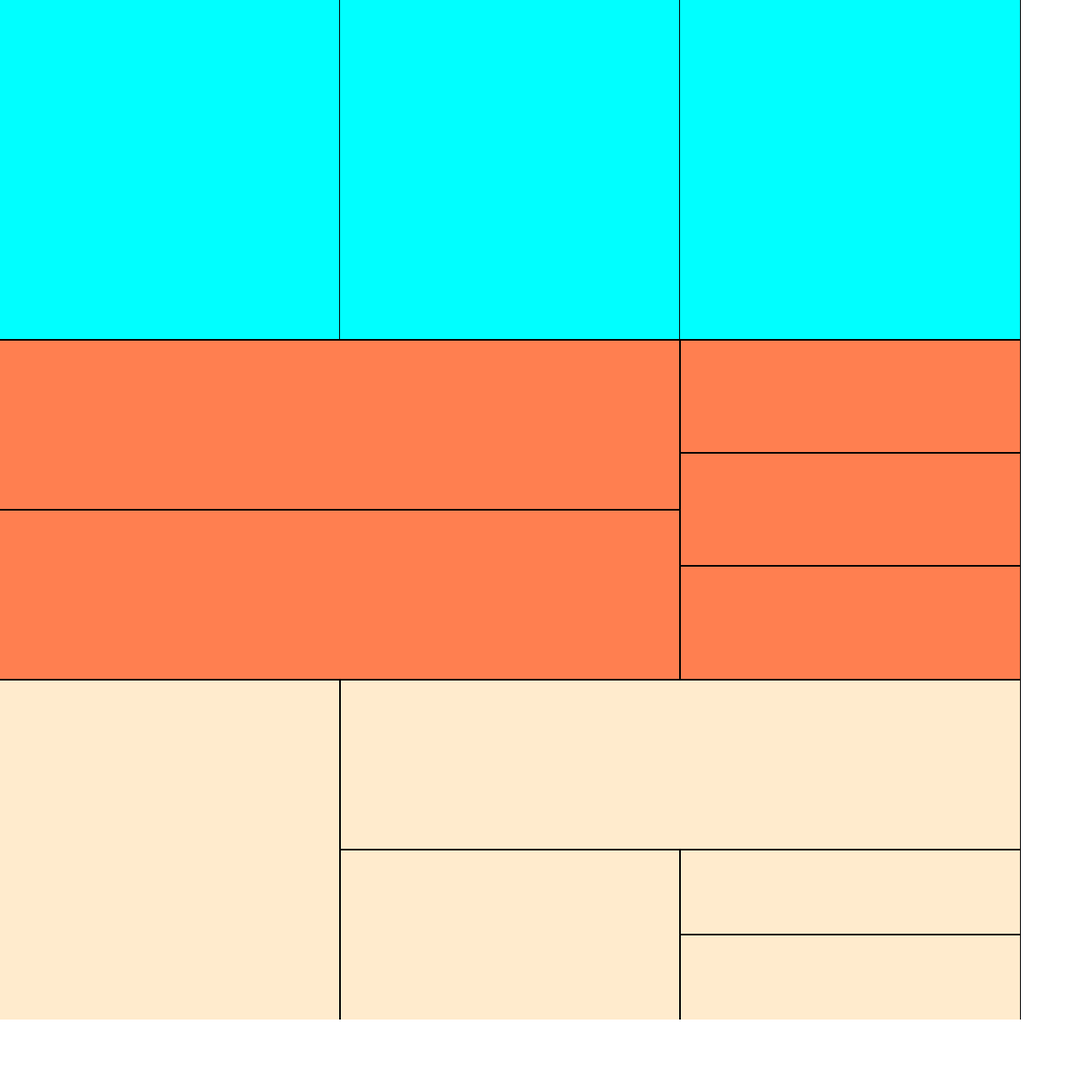
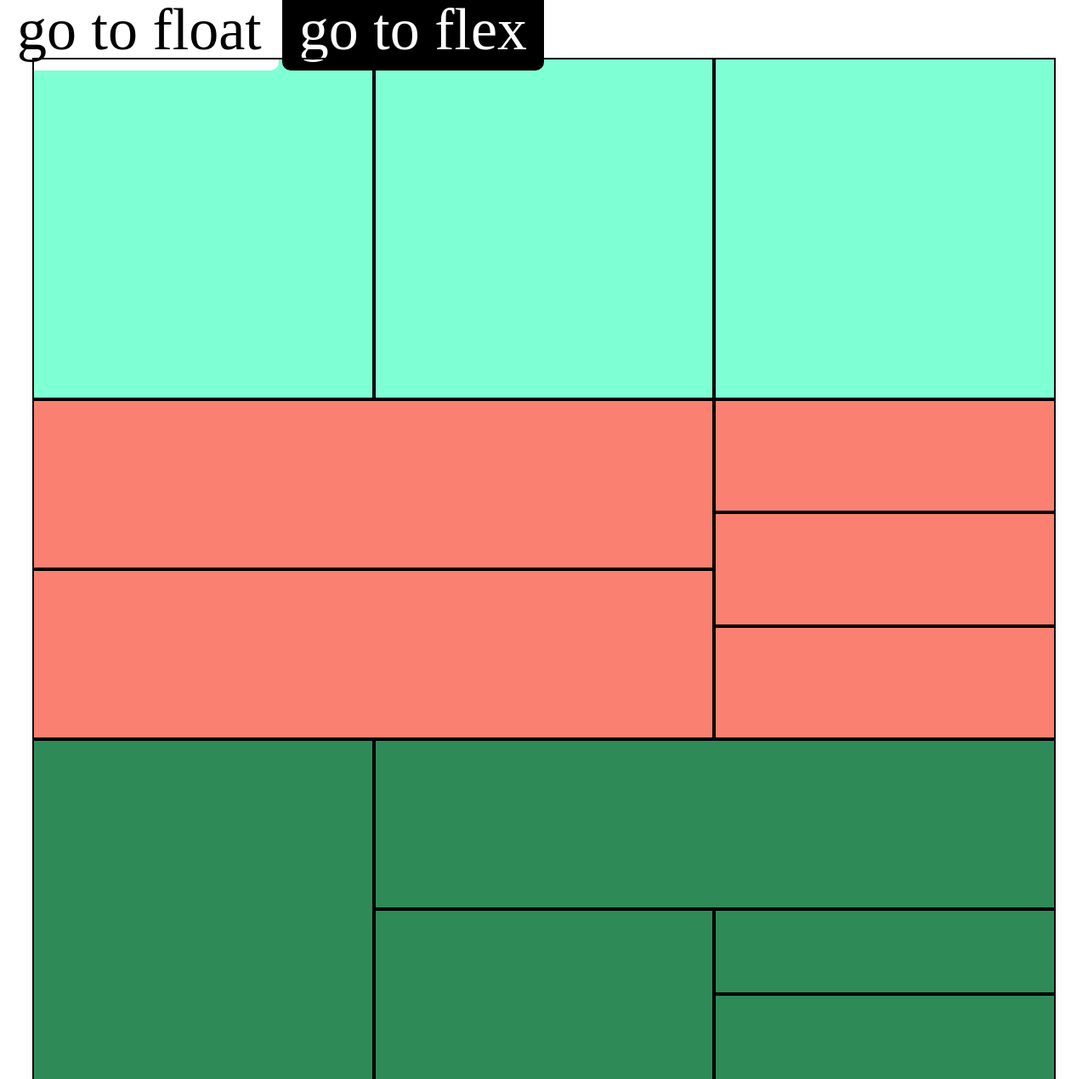
Before and after one commit to kiismik/inline-block-float, a plain HTML site: page index.html in a window 1280 px wide. Shown: the whole page at 85% size. Before the commit the page ends 1200 px from the top, so only its background shows below. Drawn offline with Linux system fonts and the light colour scheme.

Commit message:
+float,flex

```diff
--- a/css/style.css
+++ b/css/style.css
@@ -1,70 +1,82 @@
 @import url("reset.css");
 
+a{
+    text-decoration: none;
+    font-size: 70px;
+    border-radius: 10px;
+    color: white;
+    background: #000;
+    padding: 10px 20px;
+    margin: 40px auto;
+}
+a:hover{
+    color: black;
+    background-color: #fff;
+}
 .container {
     max-width: 1200px;
-    font-size: 0px;
+    margin: 0 auto;
+}
+.first{
+    background: aquamarine;
+}
+.second{
+    background:salmon;
+}
+.third{
+    background:seagreen;
+
+
+}
+.clearfix::after {
+    content: "";
+    display: table;
+    clear: both;
 }
 
-.square {
-    width: 400px;
-    height: 400px;
+
+
+   .fz-0 {
+    font-size: 0;
+
    }
 
-div {
-    outline: 1px solid black;
-}
-
-.first {
-    margin: 0 auto;
-}
-
-.first > .square {
-    background-color: aqua;
+   .d-inline-block {
     display: inline-block;
    }
 
-.second {
-    background-color: coral;
+   .d-flex {
+    display: flex;
    }
 
-.big {
-    width: 800px;
-    height: 400px;
-    display: inline-block;
+   .float {
+    float: left;
    }
 
-.big_part {
+   .outline {
+    outline: 2px solid rgb(1, 1, 1);
+   }
+
+   .w-400 {
+    width: 400px;
+   }
+
+   .w-800 {
     width: 800px;
+   }
+
+   .h-100 {
+    height: 100px;
+   }
+
+   .h-133 {
+    height: 133.333px;
+   }
+
+   .h-200 {
     height: 200px;
    }
 
-.small {
-    width: 400px;
+   .h-400 {
     height: 400px;
-    display: inline-block;
    }
-
-.small_part {
-    width: 400px;
-    height: 133px;
-}
-
-.third {
-    background-color: blanchedalmond;
-}
-
-.third .square {
-    display: inline-block;
-}
-
-.part {
-    width: 400px;
-    height: 200px;
-    display: inline-block;
-}
-
-.mini_part {
-    width: 400px;
-    height: 100px;
-    display: inline-block;
-}
--- a/index.html
+++ b/index.html
@@ -4,43 +4,43 @@
     <meta charset="UTF-8">
     <meta name="viewport" content="width=device-width, initial-scale=1.0">
     <link rel="stylesheet" href="css/style.css">
-    <title>cvadrat</title>
+    <title>Table</title>
 </head>
 <body>
+    <a href="float.html" >go to float</a>
+    <a href="flex.html" >go to flex</a>
     <div class="container">
         <!-- ПЕРВОЕ -->
-        <div class="first">
-          <div class="square"></div>
-          <div class="square"></div>
-          <div class="square"></div>
+        <div class="fz-0  first">
+          <div class="d-inline-block w-400 h-400 outline"></div>
+          <div class="d-inline-block w-400 h-400 outline"></div>
+          <div class="d-inline-block w-400 h-400 outline"></div>
         </div>
         <!-- ВТОРОЕ -->
-        <div class="second">
-         <div class="big">
-            <div class="big_part"></div>
-            <div class="big_part"></div>
-         </div>
-         <div class="small">
-            <div class="small_part"></div>
-            <div class="small_part"></div>
-            <div class="small_part"></div>
-
-         </div>
-        </div>
+  <div class="fz-0  second">
+   <div class="d-inline-block w-800 outline">
+    <div class="h-200 outline"></div>
+    <div class="h-200 outline"></div>
+   </div>
+   <div class="d-inline-block w-400 outline">
+    <div class="h-133 outline"></div>
+    <div class="h-133 outline"></div>
+    <div class="h-133 outline"></div>
+   </div>
+  </div>
         <!-- ТРЕТЬЕ -->
-        <div class="third">
-         <div class="square"></div>
-         <div class="big">
-            <div class="big_part"></div>
-            <div class="big_part">
-                <div class="part"></div>
-                <div class="part">
-                    <div class="mini_part"></div>
-                    <div class="mini_part"></div>
+        <div class="fz-0  third">
+            <div class="d-inline-block w-400 h-400 outline"></div>
+            <div class="d-inline-block w-800 h-400 outline">
+                <div class="d-inline-block w-800 h-200 outline"></div>
+                <div class="d-inline-block w-800 h-200 outline">
+                    <div class="d-inline-block w-400 h-200 outline"></div>
+                    <div class="d-inline-block w-400 h-200 outline">
+                        <div class="d-inline-block w-400 h-100 outline"></div>
+                        <div class="d-inline-block w-400 h-100 outline"></div>
+                    </div>
                 </div>
             </div>
-         </div>
         </div>
-    </div>
 </body>
 </html>
```
Also changed, not shown: flex.html (added, +45 -0 lines), float.html (added, +47 -0 lines). Lines whose indentation alone changed are shown as unchanged.
